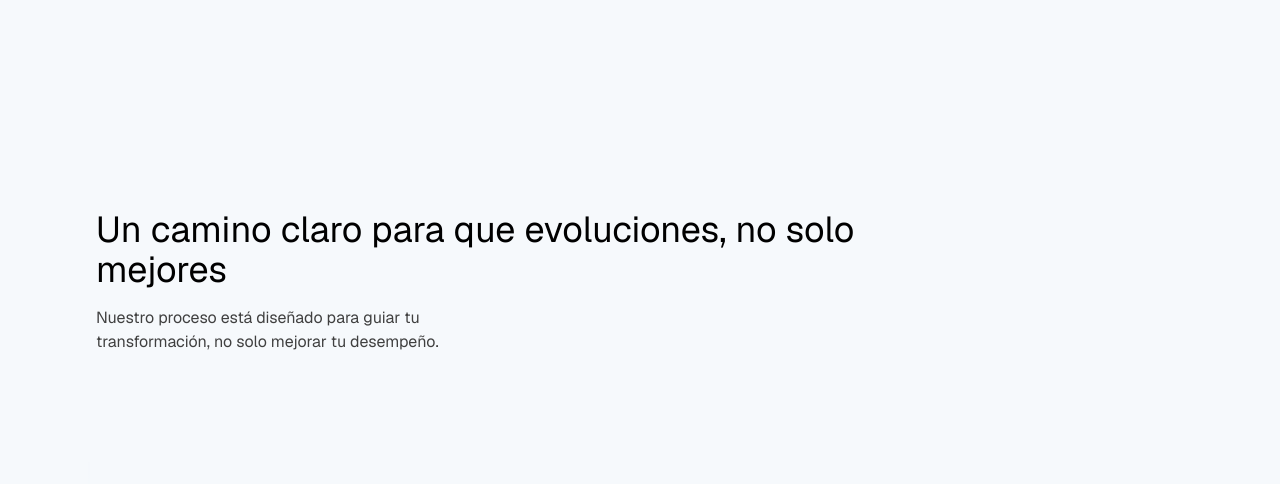
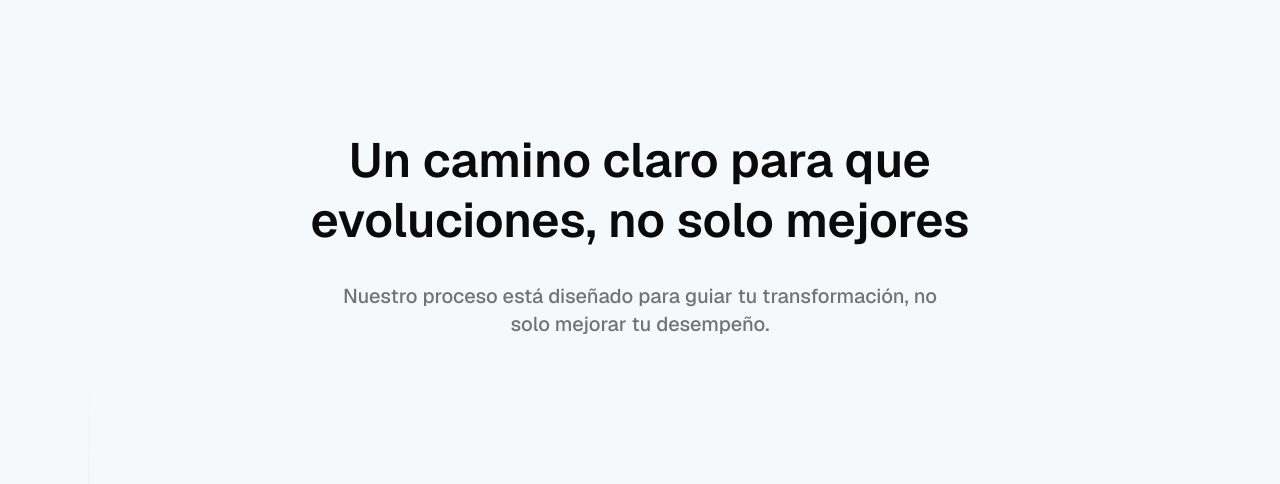
Before and after one commit to JuanPab10-DEV/smart-chain-web, a Next.js app: page / in a window 1280 px wide. Shown: the part 3120-3604 px from the top of the page. Built offline with nearby package versions, Linux system fonts and the light colour scheme.

Commit message:
refactor: update Timeline component layout and styles for improved readability and visual appeal

```diff
--- a/components/ui/timeline.tsx
+++ b/components/ui/timeline.tsx
@@ -37,13 +37,15 @@ export const Timeline = ({ data }: { data: TimelineEntry[] }) => {
       className="w-full font-sans md:px-10"
       ref={containerRef}
     >
-      <div className="max-w-7xl mx-auto py-20 px-4 md:px-8 lg:px-10">
-        <h2 className="text-lg md:text-4xl mb-4 text-black dark:text-white max-w-4xl">
-        Un camino claro para que evoluciones, no solo mejores
-        </h2>
-        <p className="text-neutral-700 dark:text-neutral-300 text-sm md:text-base max-w-sm">
-        Nuestro proceso está diseñado para guiar tu transformación, no solo mejorar tu desempeño.
-        </p>
+      <div className="mx-auto flex max-w-container flex-col items-center gap-4 text-center sm:gap-16">
+        <div className="flex flex-col items-center gap-4 px-4 sm:gap-8">
+          <h2 className="max-w-[720px] text-3xl font-semibold leading-tight sm:text-5xl sm:leading-tight">
+            Un camino claro para que evoluciones, no solo mejores
+          </h2>
+          <p className="text-md max-w-[600px] font-medium text-muted-foreground sm:text-xl">
+            Nuestro proceso está diseñado para guiar tu transformación, no solo mejorar tu desempeño.
+          </p>
+        </div>
       </div>
 
       <div ref={ref} className="relative max-w-7xl mx-auto pb-20">
```
